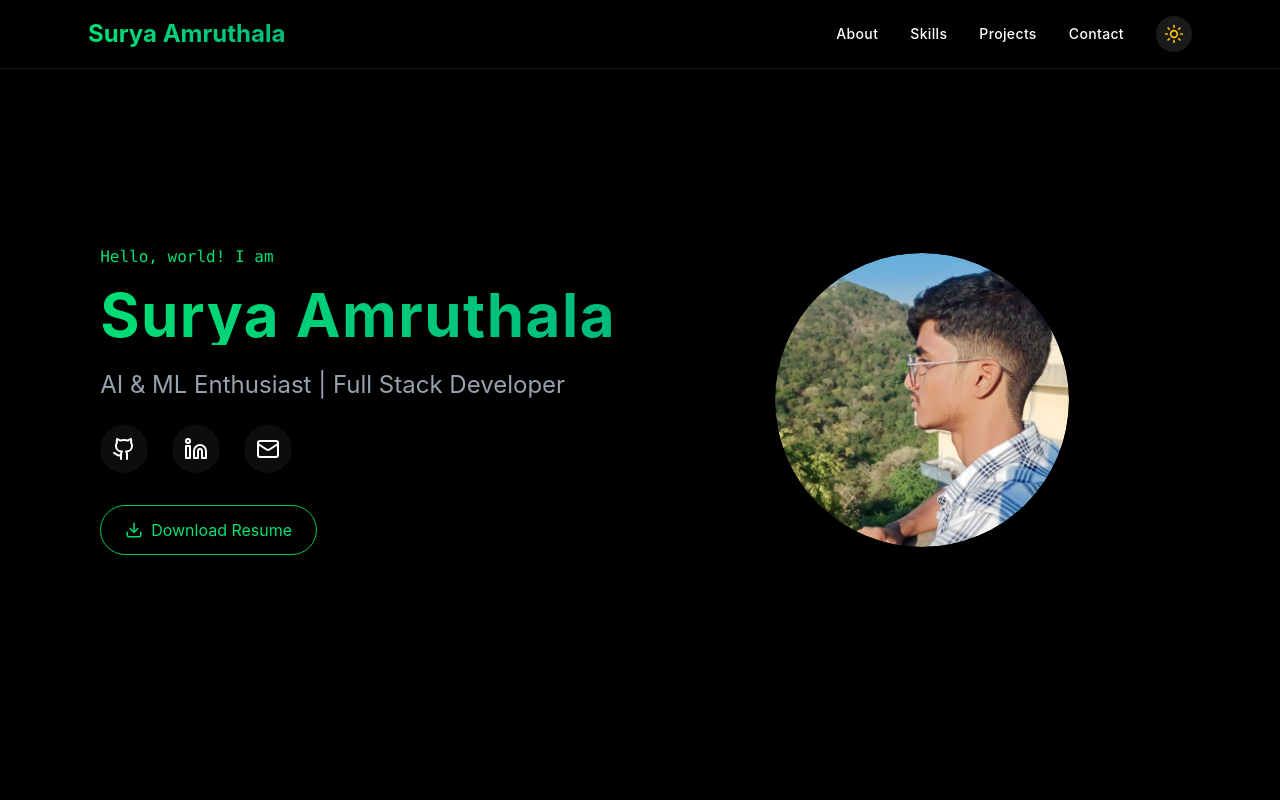
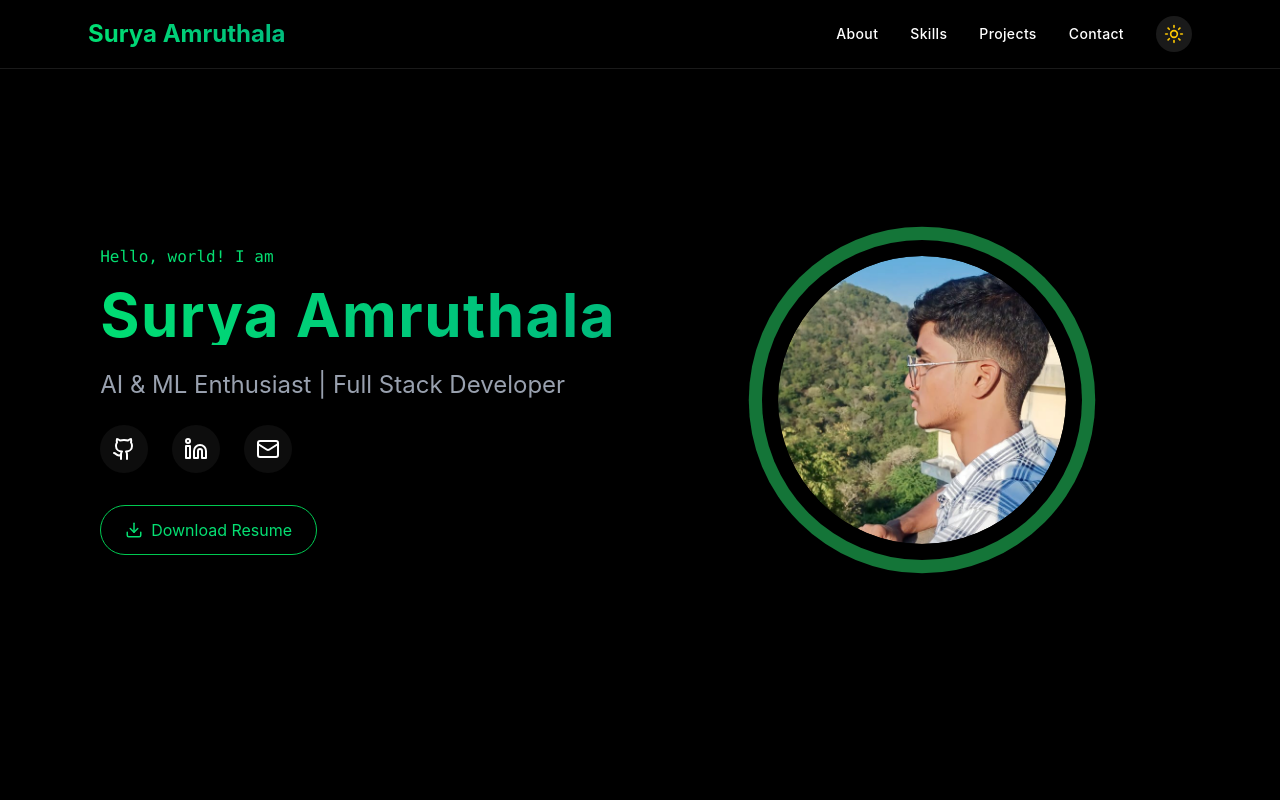
Before and after one commit to suryaamruthala/surya-portfolio, a React (Vite) app: page / in a window 1280 px wide. Shown: the top 800 px of the page. Built offline with nearby package versions, Linux system fonts and the light colour scheme.

Commit message:
new effect

```diff
--- a/src/App.css
+++ b/src/App.css
@@ -66,3 +66,31 @@
 .glow-card:hover::before {
   opacity: 1;
 }
+/* ================= PROFILE GREEN RING ================= */
+
+.ring-pulse {
+  position: absolute;
+  inset: 0;
+  border-radius: 50%;
+  pointer-events: none;
+
+  /* Initial thin ring */
+  box-shadow: 0 0 0 6px rgba(34, 197, 94, 0.8);
+
+  animation: pulseRingThickness 2.2s ease-in-out infinite;
+}
+
+@keyframes pulseRingThickness {
+  0% {
+    box-shadow: 0 0 0 6px rgba(34, 197, 94, 0.8);
+  }
+
+  50% {
+    /* Thick expanded ring */
+    box-shadow: 0 0 0 22px rgba(34, 197, 94, 0.35);
+  }
+
+  100% {
+    box-shadow: 0 0 0 6px rgba(34, 197, 94, 0.8);
+  }
+}
--- a/src/App.jsx
+++ b/src/App.jsx
@@ -132,11 +132,11 @@ function Hero({ isDark }) {
 >
   <div className="relative w-64 h-64 md:w-80 md:h-80 flex items-center justify-center">
 
-    {/* Pulsing Thick Green Ring */}
-<div className="absolute w-full h-full rounded-full animate-ringThickness" />
+  {/* Pulsing Green Ring */}
+  <div className="ring-pulse"></div>
 
-    {/* Static Profile Image */}
-    <div className="w-[92%] h-[92%] rounded-full overflow-hidden bg-black">
+  {/* Profile Image */}
+  <div className="w-[90%] h-[90%] rounded-full overflow-hidden bg-black">
     <img
       src={profile}
       alt="Surya"
```
Lines whose indentation alone changed are shown as unchanged.
